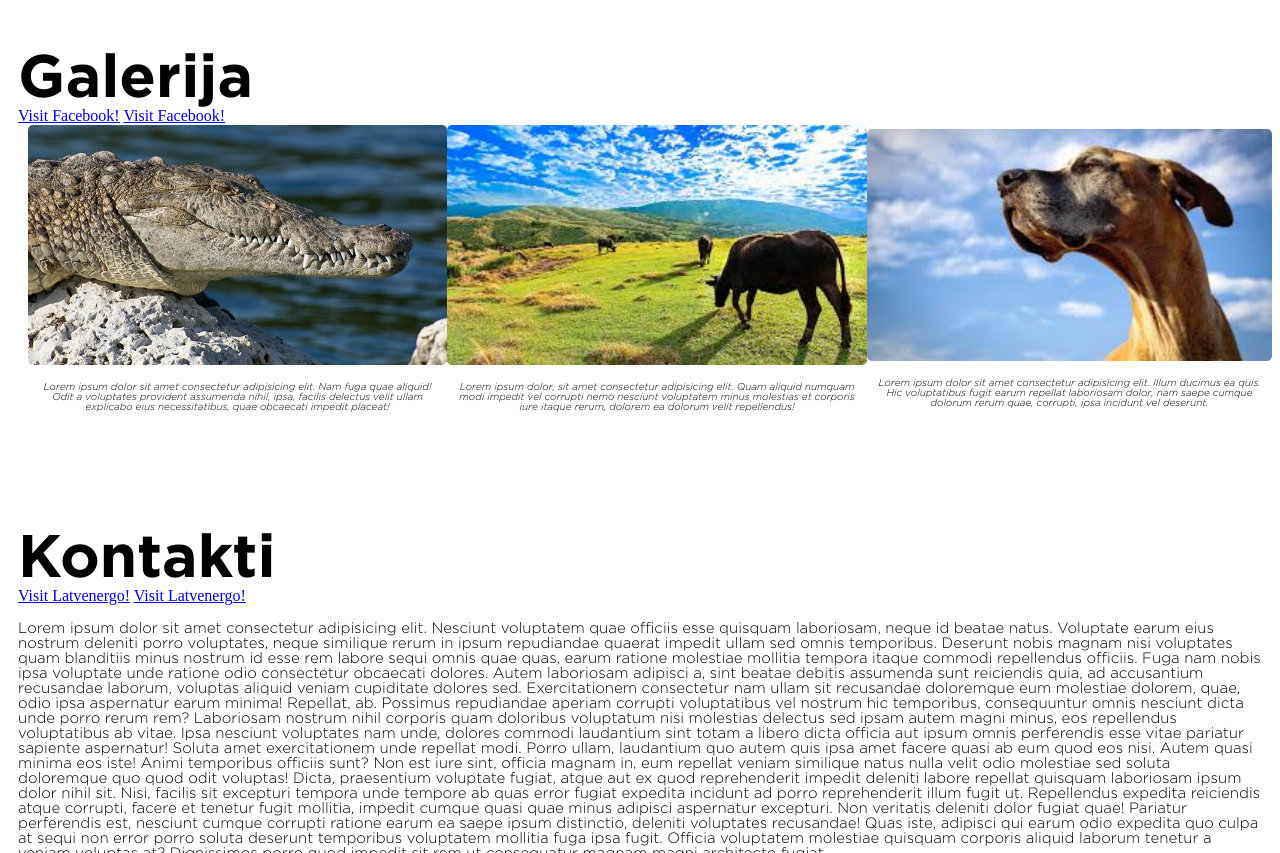
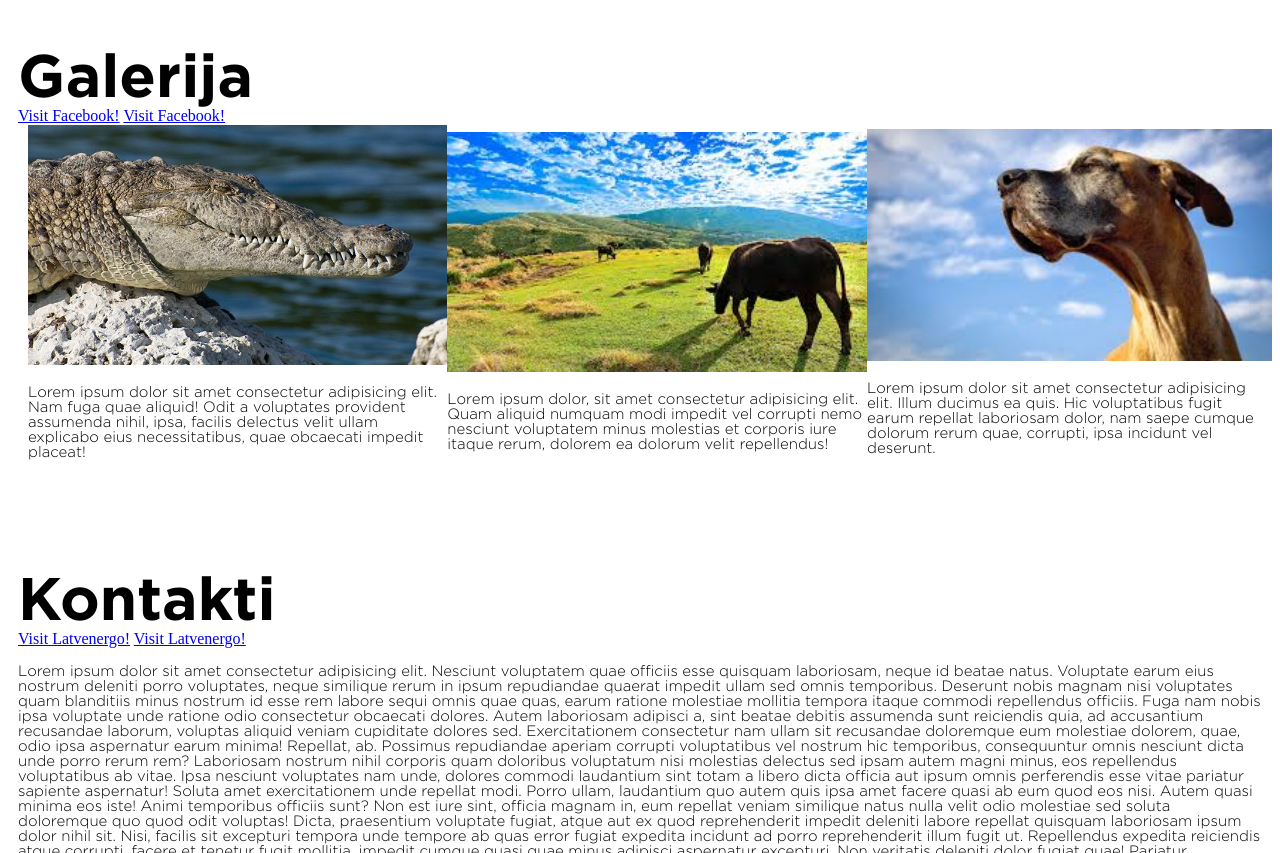
Before and after one commit to MindaugsLibietis/Prakse_Davis_Pikse, a plain HTML site: page index.html in a window 1280 px wide. Shown: the part 1420-2273 px from the top of the page. Drawn offline with Linux system fonts and the light colour scheme.

Commit message:
class = gallery item
div class gallery item switched to image class gallery item

```diff
--- a/index.html
+++ b/index.html
@@ -124,20 +124,20 @@
         <a href="https://www.facebook.com/TheCatGallery/" target="_blank">Visit Facebook!</a>
         <a href="https://www.facebook.com/TheCatGallery/">Visit Facebook!</a>
         <div class="galery">
-            <div class="galerieitem">
-                <img src="./assets/img/croc.jpg" alt="giraffe">
+            <div>
+                <img class="galerieitem" src="./assets/img/croc.jpg" alt="giraffe">
                 <p class="center">Lorem ipsum dolor sit amet consectetur adipisicing elit. Nam fuga quae aliquid! Odit a
                     voluptates provident assumenda nihil, ipsa, facilis delectus velit ullam explicabo eius necessitatibus,
                     quae obcaecati impedit placeat!</p>
             </div>
-            <div class="galerieitem">
-                <img src="./assets/img/cow.jpg" alt="street night tree">
+            <div>
+                <img class="galerieitem" src="./assets/img/cow.jpg" alt="street night tree">
                 <p>Lorem ipsum dolor, sit amet consectetur adipisicing elit. Quam aliquid numquam modi impedit vel corrupti
                     nemo nesciunt voluptatem minus molestias et corporis iure itaque rerum, dolorem ea dolorum velit
                     repellendus!</p>
             </div>
-            <div class="galerieitem">
-                <img src="./assets/img/dog.jpg" alt="animal image">
+            <div>
+                <img class="galerieitem" src="./assets/img/dog.jpg" alt="animal image">
                 <p>Lorem ipsum dolor sit amet consectetur adipisicing elit. Illum ducimus ea quis. Hic voluptatibus fugit
                     earum repellat laboriosam dolor, nam saepe cumque dolorum rerum quae, corrupti, ipsa incidunt vel
                     deserunt.</p>
```
